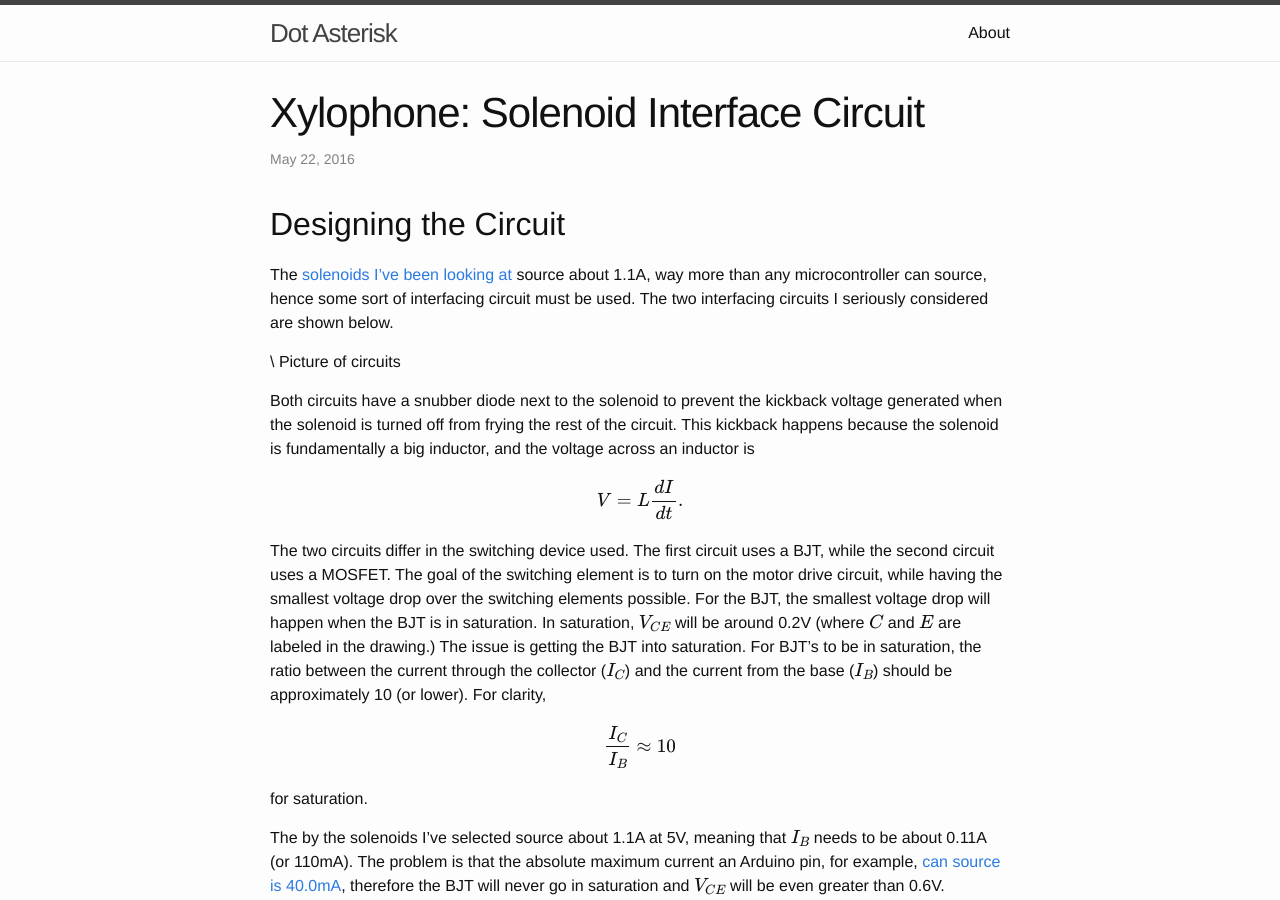
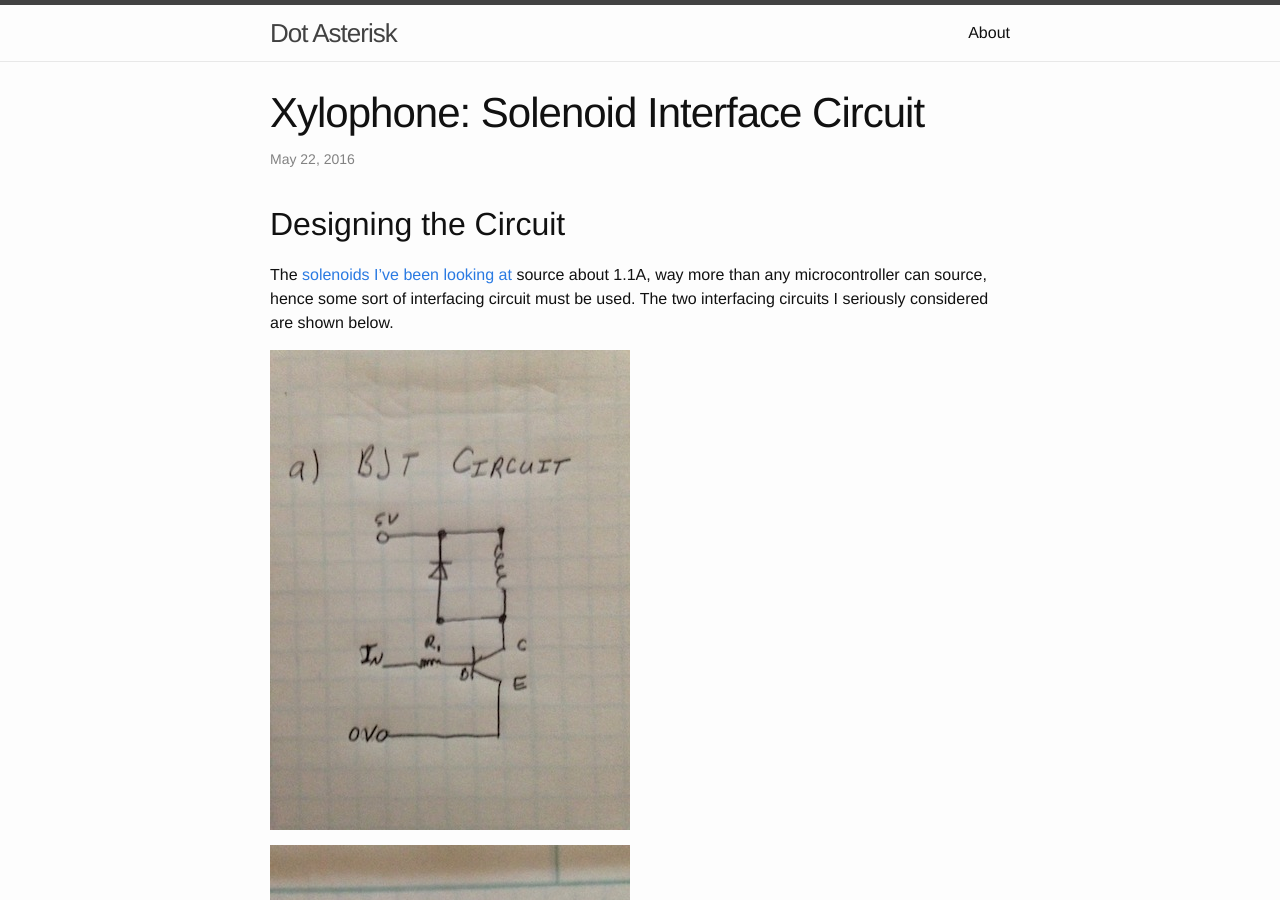
Before and after one commit to jpace121/github-site-old, a Jekyll site: the page built from _posts/2016-05-22-solenoid_circuit.md, in a window 1280 px wide and 900 px high. Built offline with Jekyll 4.4.1, drawn with Linux system fonts in a browser that asks for light colours; formulas are drawn with MathJax 3.

Commit message:
Actually add images.

```diff
--- a/_posts/2016-05-22-solenoid_circuit.md
+++ b/_posts/2016-05-22-solenoid_circuit.md
@@ -12,7 +12,9 @@ source about 1.1A, way more than any microcontroller can source, hence
 some sort of interfacing circuit must be used. The two interfacing
 circuits I seriously considered are shown below.
 
-\\ Picture of circuits
+![BJT Circuit](/images/2016-05-22/BJTCircuit.jpg)
+
+![MOSFET Circuit](/images/2016-05-22/MOSFETCircuit.jpg)
 
 Both circuits have a snubber diode next to the solenoid to prevent the kickback
 voltage generated when the solenoid is turned off from frying the rest of
```
Also changed, not shown: images/2016-05-22/BJTCircuit.JPG (added), images/2016-05-22/MOSFETCircuit.JPG (added), 1 other file.
